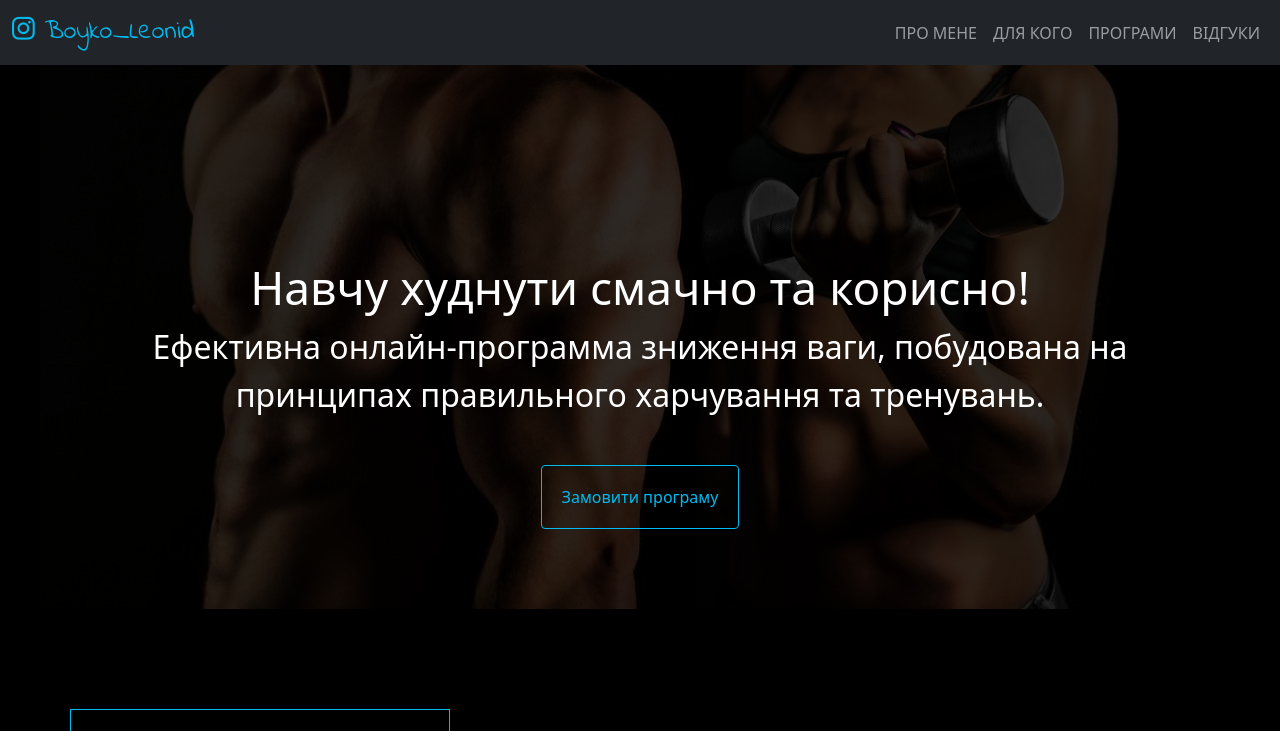
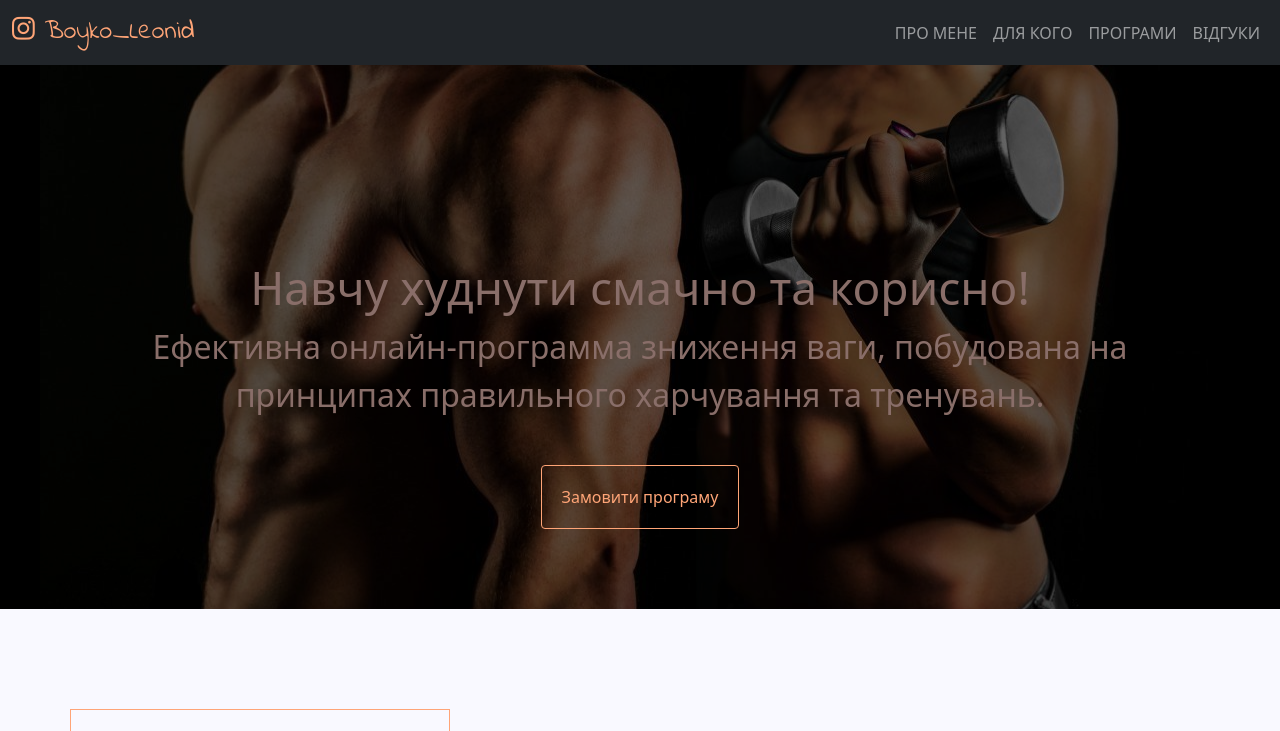
Before and after one commit to BoykoLena/Boyko-Leonid-fitness-coaching, a plain HTML site: page index.html in a window 1280 px wide. Shown: the top 731 px of the page. Drawn offline with nearby package versions, Linux system fonts and the light colour scheme.

Commit message:
try another color

```diff
--- a/style.css
+++ b/style.css
@@ -1,15 +1,20 @@
 :root {
-  --bg-color: black;
+  /* --bg-color: black;
   --insert-color: #00bbf0;
   --text-color: white;
-  --hover-logo-color: #ffe700;
+  --hover-logo-color: #ffe700; */
+
+  --bg-color: #f9f9ff;
+  --insert-color: #ffa577;
+  --text-color: #896e69;
+  --hover-logo-color: #d55448;
 }
 
 header {
   padding-top: 100px;
   position: relative;
   background: url("img/bg.jpeg") no-repeat center;
-  background-color: var(--bg-color);
+  background-color: black;
   color: var(--text-color);
   padding-bottom: 100px;
 }
@@ -21,7 +26,7 @@ header:after {
   left: 0;
   right: 0;
   bottom: 0;
-  background: rgba(0, 0, 0, 0.8);
+  background: rgba(0, 0, 0, 0.6);
   z-index: 2;
 }
 
```
